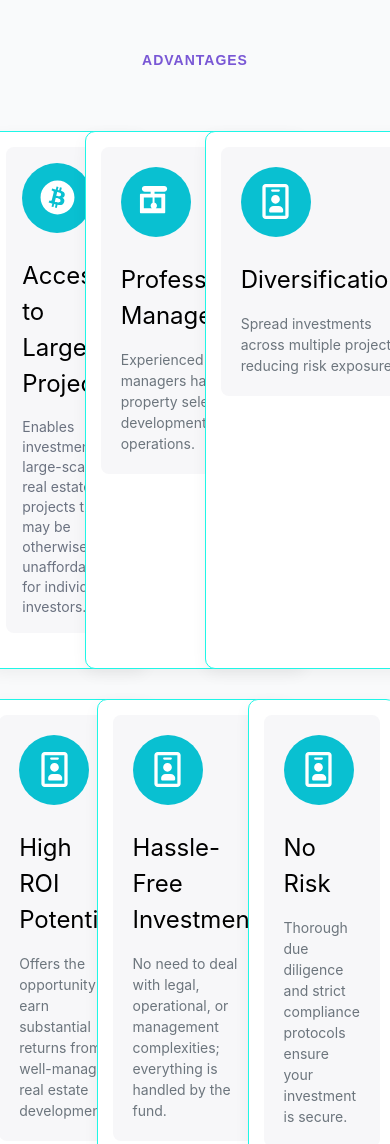
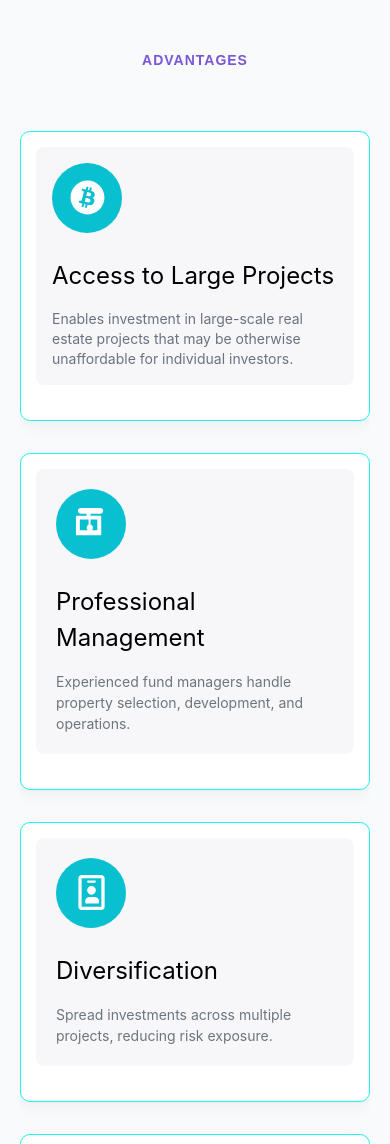
Before and after one commit to vaishnavibadwaik24/vestrade, a plain HTML site: page index.html in a window 390 px wide. Shown: the part 6440-7584 px from the top of the page. Drawn offline with nearby package versions, Linux system fonts and the light colour scheme.

Commit message:
Advantages Section updated - responsive

```diff
--- a/index.html
+++ b/index.html
@@ -458,7 +458,7 @@
                 </h3>
             </div>
 
-            <div style="display: grid; grid-template-columns: repeat(3, 1fr); gap: 30px; justify-items: center;">
+            <div style="justify-items: center;" class="grid grid-cols-1 sm:grid-cols-2 lg:grid-cols-3 gap-8"            >
                 <!-- Access to Large Projects Card -->
                 <div class="adv-card"
                     style="background: white; border-radius: 10px; box-shadow: 0 5px 15px rgba(0, 0, 0, 0.05); overflow: hidden; padding: 15px;">
```
